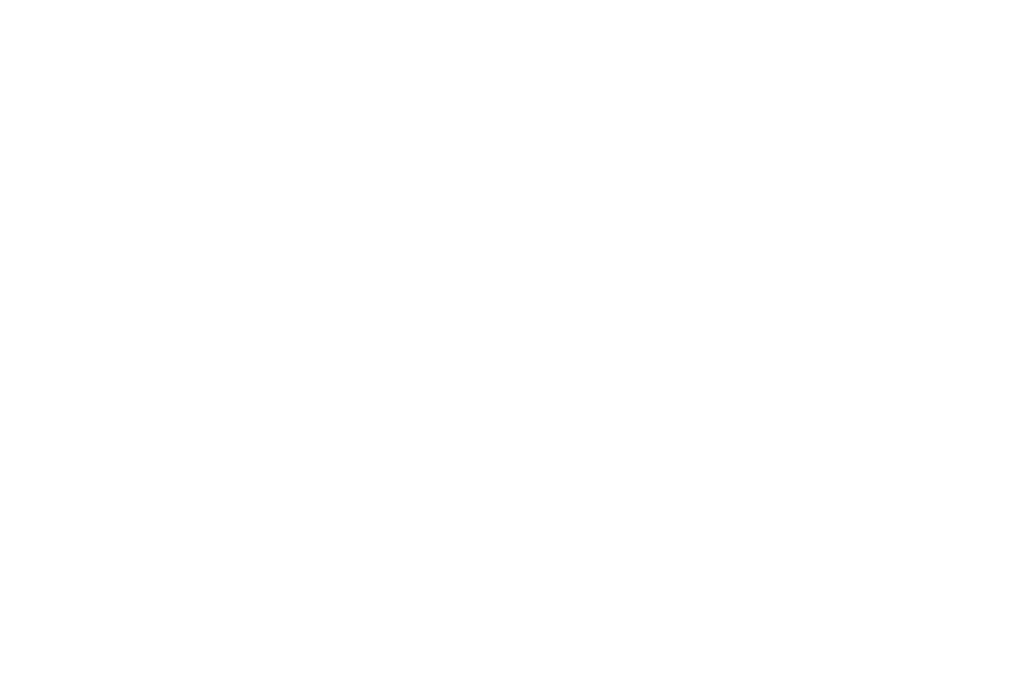
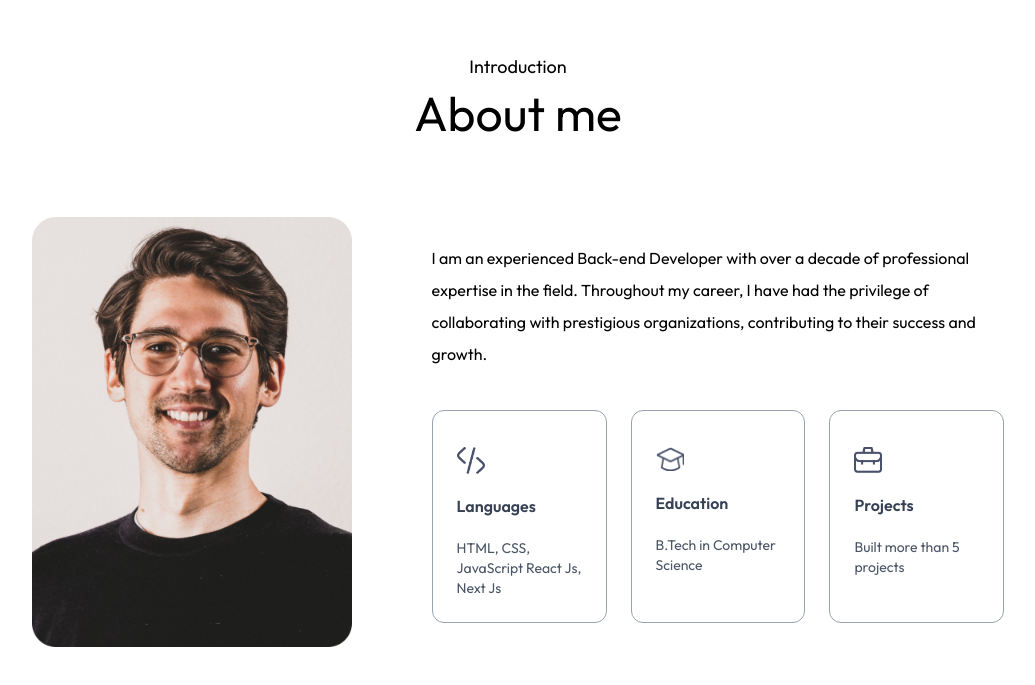
Before and after one commit to kittiBank/portfolio, a Next.js app in the folder portfolio/: page / in a window 1280 px wide. Shown: the part 787-1472 px from the top of the page, without its empty margins (122-1157 px from the left). Before the commit the page ends 800 px from the top, so only its background shows below. Built offline with nearby package versions, Linux system fonts and the light colour scheme; a web font is replaced by a local one.

Commit message:
create about-page

```diff
--- a/portfolio/app/layout.js
+++ b/portfolio/app/layout.js
@@ -16,7 +16,7 @@ export const metadata = {
 
 export default function RootLayout({ children }) {
   return (
-    <html lang="en">
+    <html lang="en" className="scroll-smooth">
       <body
         className={`${outfit.className} ${ovo.className} antialiased leading-8 overflow-x-hidden `}
       >
--- a/portfolio/app/page.js
+++ b/portfolio/app/page.js
@@ -1,4 +1,5 @@
 'use Client'
+import About from "@/components/About";
 import Header from "@/components/Header";
 import Navbar from "@/components/Navbar";
 
@@ -7,6 +8,7 @@ export default function Home() {
     <>
       <Navbar />
       <Header />
+      <About />
     </>
   );
 }
--- /dev/null
+++ b/portfolio/components/About.jsx
@@ -0,0 +1,39 @@
+import { assets, infoList } from '@/assets/assets'
+import Image from 'next/image'
+import React from 'react'
+
+const About = () => {
+    return (
+        <div id='about' className='w-full px-[12%] py-10 scroll-mt-20'>
+            <h4 className='text-center mb-2 text-lg font-Ovo'>Introduction</h4>
+            <h2 className='text-center text-5xl font-Ovo'>About me</h2>
+
+            <div className='flex w-full flex-col lg:flex-row items-center gap-20 my-20'>
+                <div className='w-64 sm:w-80 rounded-3x1 max-w-none'>
+                    <Image src={assets.user_image} alt='user' className='w-full rounded-3x1'/>
+                </div>
+                <div className='flex-1'>
+                    <p className='mb-10 max-w-2xl font-Ovo'>
+                        I am an experienced Back-end Developer with over a decade of professional expertise in the field.
+                        Throughout my career, I have had the privilege of collaborating with prestigious
+                        organizations, contributing to their success and growth.</p>
+
+                        <ul className='grid grid-cols-1 sm:grid-cols-3 gap-6 max-w-2xl'>
+                            {infoList.map(({icon, iconDark, title, description}, index)=>(
+                                <li className='border-[0.5px] border-gray-400 rounded-xl p-6 cursor-pointer hover:bg-gray-100 hover:-translate-y-5 duration-400'
+                                key={index}>
+                                    <Image src={icon} alt={title} className='w-7 mt-3'/>
+                                    <h3 className='my-4 font-semibold text-gray-700'>{title}</h3>
+                                    <p className='text-gray-600 text-sm'>{description}</p>
+                                </li>
+                            ))}
+                        </ul>
+                </div>
+            </div>
+
+        </div>
+
+    )
+}
+
+export default About
```
